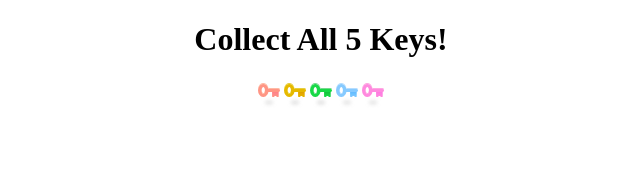
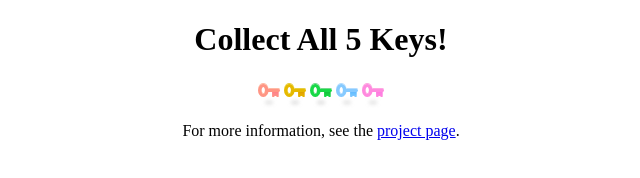
Before and after one commit to MaxLaumeister/collectibles.js, a website: page demo.html in a window 1280 px wide. Shown: the whole page, without its empty margins (319-959 px from the left). Drawn offline with Linux system fonts and the light colour scheme.

Commit message:
Update demo.html

```diff
--- a/demo.html
+++ b/demo.html
@@ -34,5 +34,6 @@
     <div data-keyid="2" class="collectible-item" data-key="8038a58195cc21c2aaca04644e502d29239daa1612b3a32957d2363b46d734de75b"></div>
     <div data-keyid="3" class="collectible-item" data-key="804ec793ea2dfdb5f3ed6866f307f58a46ac2cf80ca906b17e1d10decb93d3a87f4"></div>
     <div data-keyid="4" class="collectible-item" data-key="80519ade7a473b6af9d76f0ce7be0618370fdfe17a50f7e86f9dd8f6e42f5f18bdf"></div>
+    <p>For more information, see the <a href="https://www.maxlaumeister.com/collectibles-js/">project page</a>.</p>
   </body>
 </html>
```
